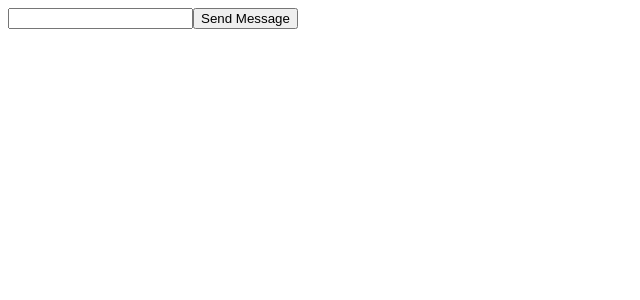
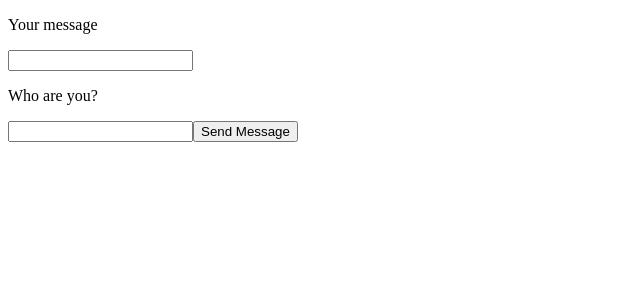
Before and after one commit to KulGit/reactGB, a React (Create React App) app: page / in a window 1280 px wide. Shown: the top 300 px of the page, without its empty margins (0-640 px from the left). Built offline with nearby package versions, Linux system fonts and the light colour scheme.

Commit message:
lesson2 is done

```diff
--- a/src/App.js
+++ b/src/App.js
@@ -2,37 +2,44 @@ import { useEffect, useRef, useState } from 'react';
 // import Message from './Message';
 
 function App() {
-  const [messageList, setMessageList] = useState([])
-  const ref = useRef;
+  const [messageList, setMessageList] = useState([ ]);
+  const refText = useRef(null);
+  const refAuthor = useRef(null);
 
-  console.log(messageList);
+  const handleSendMessage = () => {
+    if (!(refText.current && refAuthor.current) || !(refText.current.value && refAuthor.current.value)) {
+      return
+    }
 
-
-  const sendMessage = () => {
-    let inputText = document.querySelector('#input').value;
-
-    console.log(inputText);
-
+    setMessageList(prev => [...prev, {text: refText.current.value, autor: refAuthor.current.value}]);
     console.log(messageList);
-
-    //без ошибок, но не происходит обновление массива
-    //
-    setMessageList(ref.current.push('inputText'));
-
-    // при этом варианте добавление в массив только первый раз, а далее ошибка
-    // setMessageList(prev => prev.push('inputText'));
 
   }
 
+  useEffect(() => {
+     if (messageList.length === 0) {
+      return
+    }
+    setTimeout(() => {
+      console.log(messageList.pop().autor)
+    }, 2000)
 
-  useEffect(() => {
-    ref.current = [];
-  }, [])
+  }, [messageList])
 
   return (
     <div>
-      <input id='input' ></input>
-      <button onClick={sendMessage}>Send Message</button>
+      <p>Your message</p>
+      <input ref={refText} />
+      <p>Who are you?</p>
+      <input ref={refAuthor} />
+      <button onClick={handleSendMessage}>Send Message</button>
+      <div>
+        {messageList.map((item, index) => {
+          return (
+            <div key={index}> TEXT:  {item.text} AUTHOR:  {item.autor}</div>
+          )
+        })}
+      </div>
     </div>
   );
 }
```
